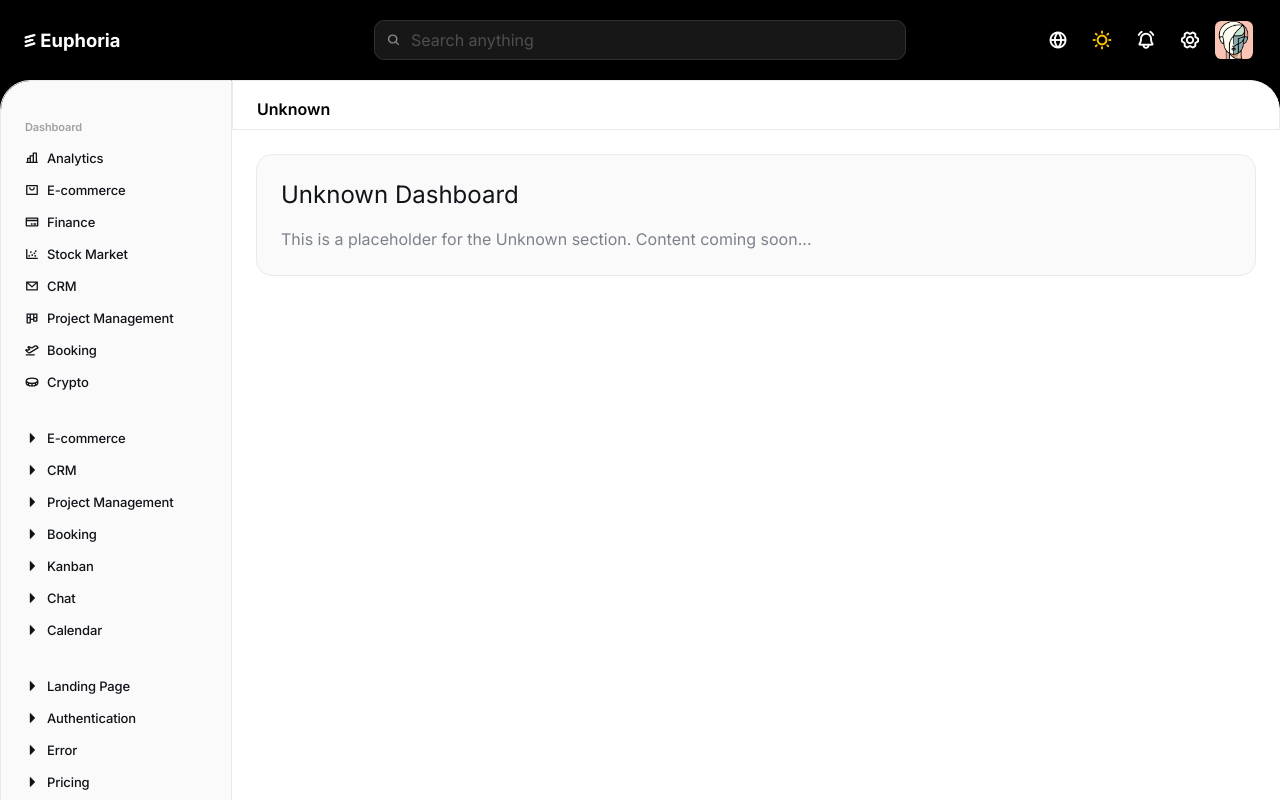
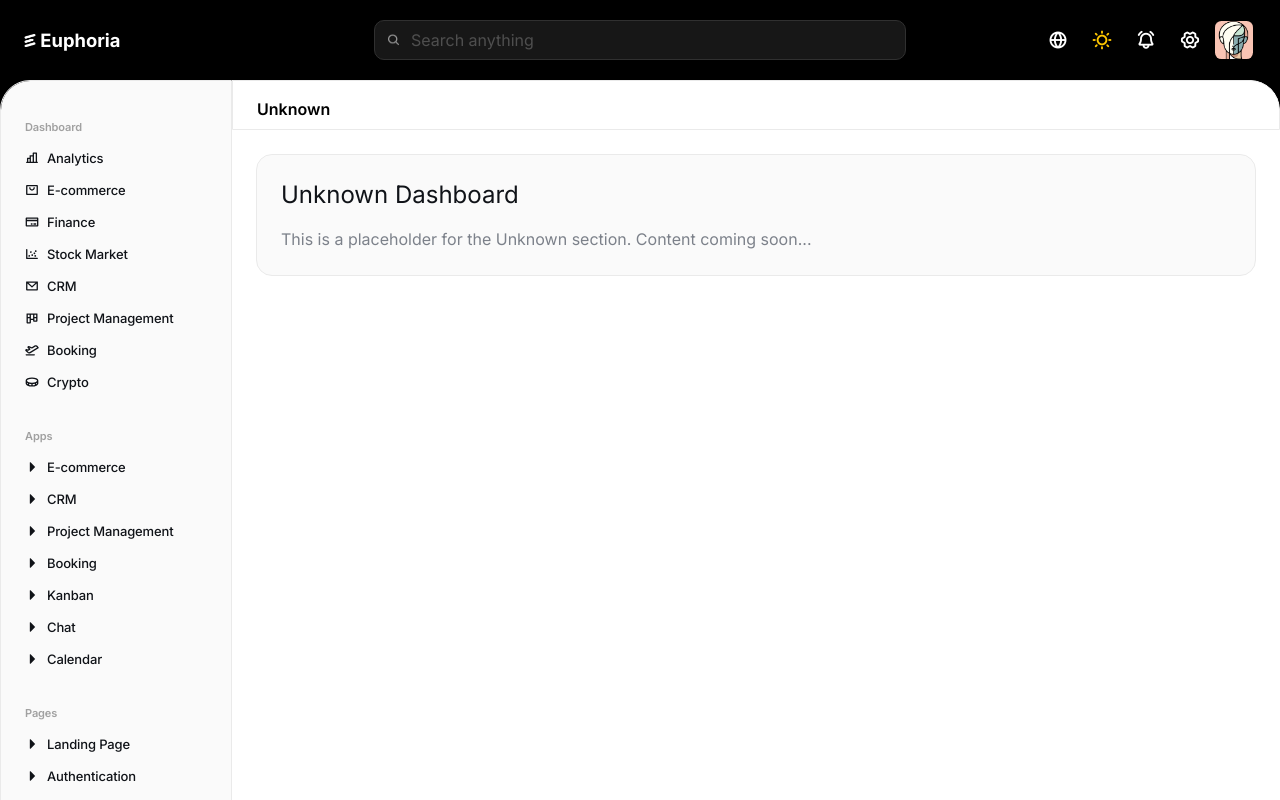
Before and after one commit to Creative-Axiis/euphoria, a React (Create React App) app: page / in a window 1280 px wide. Built offline with nearby package versions, Linux system fonts and the light colour scheme.

Commit message:
Remove hover effects and handlers from sidebar components; add headers for Sections 2 and 3

```diff
--- a/src/main-container/body/sidebar/section1/section1.tsx
+++ b/src/main-container/body/sidebar/section1/section1.tsx
@@ -43,14 +43,15 @@ const styles = {
         alignItems: "center",
         borderRadius: "8px",
         transition: "all 0.2s ease-in-out",
-        "&:hover": {
-            backgroundColor: "#5654D4",
-            cursor: "pointer",
-            boxShadow: "0px 4px 12px rgba(0, 0, 0, 0.1)",
-            "& .MuiTypography-root": {
-                color: "#FFFFFF",
-            },
-        },
+        // Remove hover effect
+        // "&:hover": {
+        //     backgroundColor: "#5654D4",
+        //     cursor: "pointer",
+        //     boxShadow: "0px 4px 12px rgba(0, 0, 0, 0.1)",
+        //     "& .MuiTypography-root": {
+        //         color: "#FFFFFF",
+        //     },
+        // },
     },
     icon: {
         width: "14px",
@@ -98,13 +99,14 @@ const SidebarItem = memo(function SidebarItem({
             onClick={() => {
                 setActiveTab(id);
             }}
-            onMouseEnter={() => onMouseEnter(id)}
-            onMouseLeave={onMouseLeave}
+        // Remove hover handlers
+        // onMouseEnter={() => onMouseEnter(id)}
+        // onMouseLeave={onMouseLeave}
         >
             <Box
                 sx={styles.icon}
                 component="img"
-                src={isHovered || isSelected ? icon.white : icon.default}
+                src={isSelected ? icon.white : icon.default}
                 alt={`${id}-icon`}
             />
             <Typography sx={styles.text}>{label}</Typography>
--- a/src/main-container/body/sidebar/section2/section2.tsx
+++ b/src/main-container/body/sidebar/section2/section2.tsx
@@ -37,13 +37,6 @@ const styles = {
         borderRadius: "8px",
         transition: "all 0.2s ease-in-out",
         cursor: "pointer",
-        "&:hover": {
-            backgroundColor: "#5654D4",
-            boxShadow: "0px 4px 12px rgba(0, 0, 0, 0.1)",
-            "& .MuiTypography-root": {
-                color: "#FFFFFF",
-            },
-        },
     },
     icon: {
         width: "14px",
@@ -60,6 +53,14 @@ const styles = {
     },
     subItem: {
         padding: "8px 8px 8px 30px",
+    },
+    header: {
+        padding: "8px",
+        fontWeight: "600",
+        fontSize: "11px",
+        lineHeight: "13.31px",
+        letterSpacing: "-0.01em",
+        color: "#A1A1A1",
     },
 };
 
@@ -107,7 +108,7 @@ const DropdownItem = memo(({
                         transform: isOpen ? "rotate(90deg)" : "rotate(0deg)",
                     }}
                     component="img"
-                    src={isHovered ? icons.dropdown.white : icons.dropdown.default}
+                    src={isSelected ? icons.dropdown.white : icons.dropdown.default}
                     alt="icon"
                 />
                 <Typography sx={styles.text}>{label}</Typography>
@@ -185,6 +186,9 @@ export default function Section2() {
     return (
         <Box sx={styles.section}>
             <Stack direction="column" spacing={0}>
+                <Box width="200px" height="29px">
+                    <Typography sx={styles.header}>Apps</Typography>
+                </Box>
                 {menuItems.map((item) => (
                     <DropdownItem
                         key={item.id}
--- a/src/main-container/body/sidebar/section3/section3.tsx
+++ b/src/main-container/body/sidebar/section3/section3.tsx
@@ -36,14 +36,6 @@ const styles = {
         boxSizing: "border-box",
         borderRadius: "8px",
         transition: "all 0.2s ease-in-out",
-        "&:hover": {
-            backgroundColor: "#5654D4",
-            cursor: "pointer",
-            boxShadow: "0px 4px 12px rgba(0, 0, 0, 0.1)",
-            "& .MuiTypography-root": {
-                color: "#FFFFFF",
-            },
-        },
     },
     icon: {
         width: "14px",
@@ -119,11 +111,7 @@ const DropdownItem = memo(
                                 : "rotate(0deg)",
                         }}
                         component="img"
-                        src={
-                            isHovered
-                                ? icons.dropdown.white
-                                : icons.dropdown.default
-                        }
+                        src={isSelected ? icons.dropdown.white : icons.dropdown.default}
                         alt="icon"
                     />
                     <Typography sx={styles.text}>{label}</Typography>
@@ -192,6 +180,9 @@ export default function Section3() {
     return (
         <Box sx={styles.section}>
             <Stack direction="column" spacing={0}>
+                <Box width="200px" height="29px">
+                    <Typography sx={styles.header}>Pages</Typography>
+                </Box>
                 {menuItems.map((item) => (
                     <DropdownItem
                         key={item.id}
--- a/src/main-container/body/sidebar/sidebar.tsx
+++ b/src/main-container/body/sidebar/sidebar.tsx
@@ -1,42 +1,9 @@
-// import Box from "@mui/material/Box";
-// import Section1 from "./section1/section1";
-// import Section2 from "./section2/section2";
-// import Section3 from "./section3/section3";
-// import { Stack } from "@mui/material";
-
-// export const SidebarStyle = {
-//     height: "fit-content",
-//     width: "232px", // need to use 1440px
-//     // position: "fixed",
-//     display: "flex",
-//     position: "relative", // Keep it relative to ensure scrolling
-//     margin: 0, // Remove all margins
-//     boxSizing: "border-box", // Include padding and border in element's width and height
-//     padding: "32px 16px 32px 16px",
-//     alignment: "left",
-//     backgroundColor: "#FAFAFA",
-//     border: "1px solid #EAEAEA",
-//     overflowY: "scroll", // Enable vertical scrolling
-// };
-
-// export default function SideBar() {
-//     return (
-//         <Box sx={SidebarStyle}>
-//             <Stack direction="column" spacing={0}>
-//                 <Section1 />
-//                 <Section2 />
-//                 <Section3 />
-//             </Stack>
-//         </Box>
-//     );
-// }
 import Box from "@mui/material/Box";
 import Section1 from "./section1/section1";
 import Section2 from "./section2/section2";
 import Section3 from "./section3/section3";
 import { Stack } from "@mui/material";
 import useMediaQuery from "@mui/material/useMediaQuery";
-
 
 export const SidebarStyle = {
     height: "100vh", // Full height of the viewport
@@ -61,14 +28,14 @@ export const SidebarStyle = {
         width: "4px", // Width of the scrollbar
     },
     "&::-webkit-scrollbar-thumb": {
-        backgroundColor: "#888", // Scrollbar thumb color
+        backgroundColor: "#F1F1F1", // Scrollbar thumb color
         borderRadius: "10px", // Make the scrollbar rounded
     },
     "&::-webkit-scrollbar-thumb:hover": {
-        backgroundColor: "#555", // Thumb color on hover
+        backgroundColor: "#F1F1F1", // Thumb color on hover
     },
     "&::-webkit-scrollbar-track": {
-        backgroundColor: "#f1f1f1", // Scrollbar track background
+        backgroundColor: "#F1F1F1", // Scrollbar track background
     },
 };
 
```
